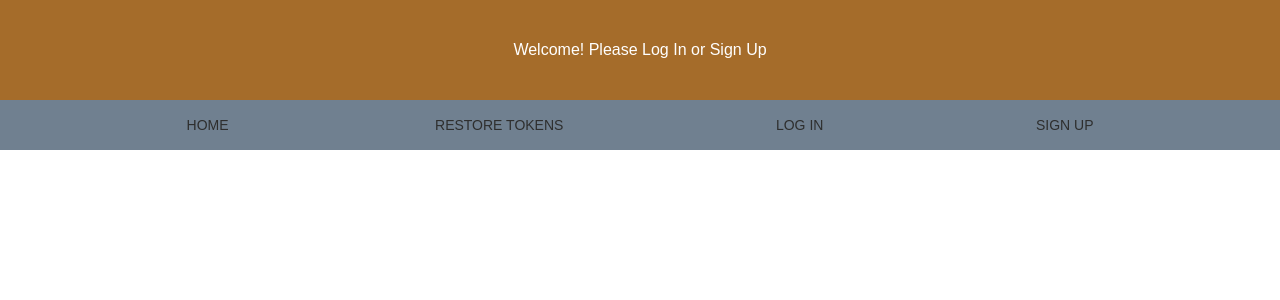
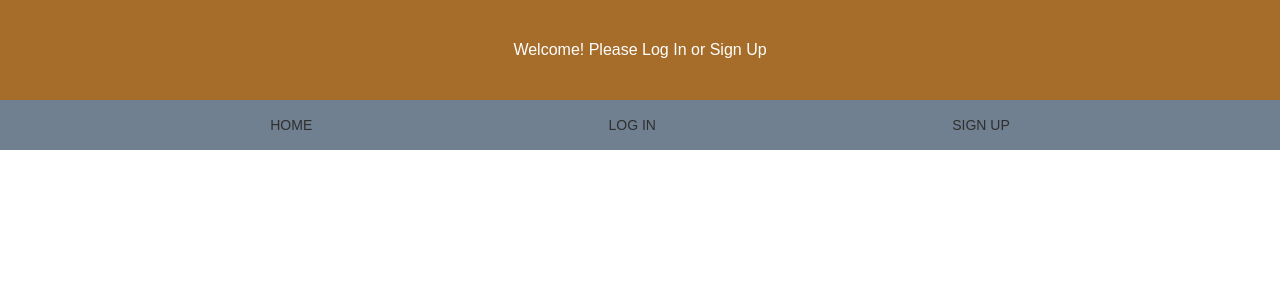
Before and after one commit to willkee/explora, a React (Create React App) app in the folder frontend/: page / in a window 1280 px wide. Shown: the top 300 px of the page. Built offline with nearby package versions, Linux system fonts and the light colour scheme; no server answers.

Commit message:
removed token link

```diff
--- a/frontend/src/components/Navigation/index.js
+++ b/frontend/src/components/Navigation/index.js
@@ -26,9 +26,6 @@ const Navigation = ({ isLoaded }) => {
             <NavLink className="nav-link" exact to="/">
                 Home
             </NavLink>
-            <NavLink className="nav-link" to="/api/csrf/restore">
-                Restore Tokens
-            </NavLink>
             {isLoaded && sessionLinks}
         </nav>
     );
```
